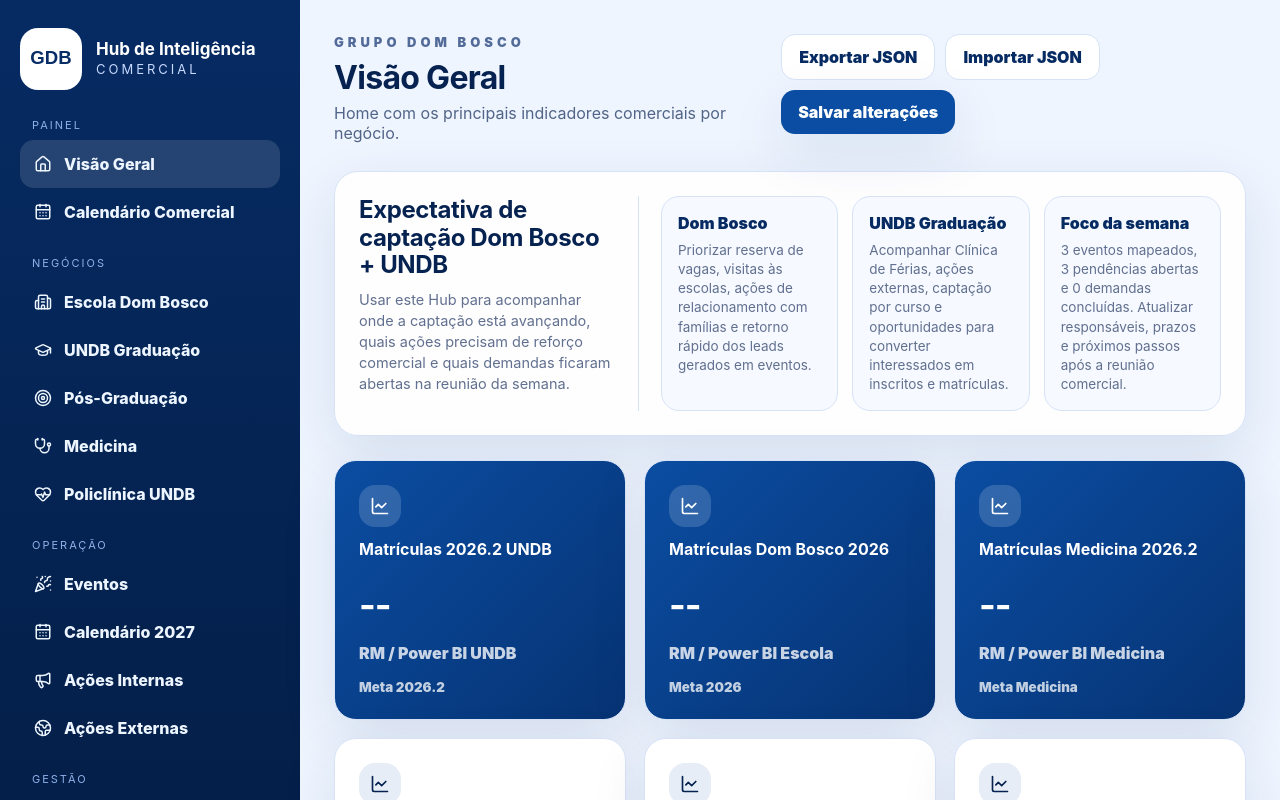
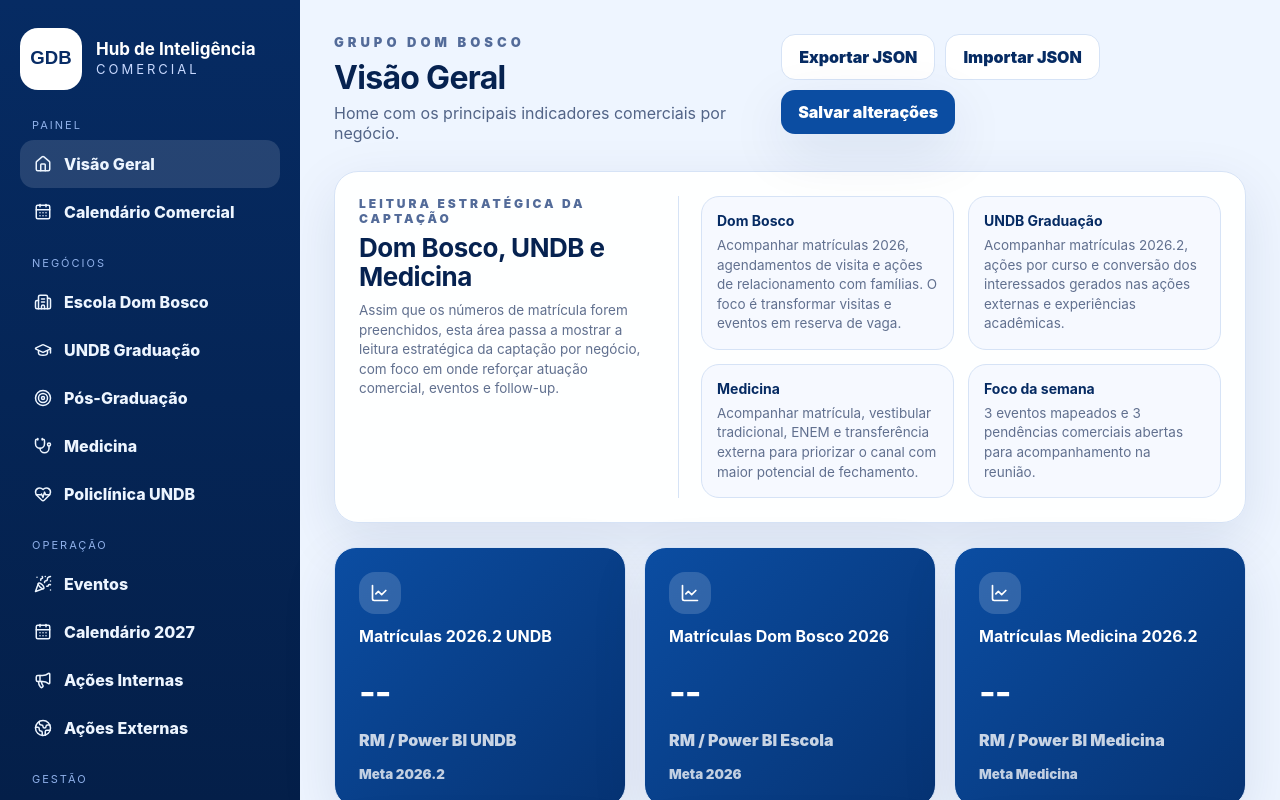
Before and after one commit to rafaellagama59-ship-it/hub-inteligencia-comercial, a React (Vite) app: page / in a window 1280 px wide. Shown: the top 800 px of the page. Built offline with nearby package versions, Linux system fonts and the light colour scheme.

Commit message:
Add files via upload

```diff
--- a/src/main.jsx
+++ b/src/main.jsx
@@ -162,30 +162,92 @@
   return <EditableTable title={title} description="Todos os campos abaixo são editáveis. O status é selecionável." rows={data[section] || []} columns={cols} onChange={(i, k, v) => updateRow(section, i, k, v)} onAdd={() => addRow(section, cols)} onDelete={(i) => deleteRow(section, i)} />;
 }
 
-function Home({ data }) {
+function normalizeMetricValue(value) {
+  if (value === null || value === undefined) return null;
+  const raw = String(value).trim();
+  if (!raw || raw === '--') return null;
+  const cleaned = raw.replace(/\./g, '').replace(',', '.').replace(/[^0-9.-]/g, '');
+  const parsed = Number(cleaned);
+  return Number.isFinite(parsed) ? parsed : null;
+}
+
+function findIndicator(indicators, terms) {
+  return (indicators || []).find((item) => {
+    const title = String(item.title || '').toLowerCase();
+    return terms.every((term) => title.includes(term));
+  });
+}
+
+function metricText(value) {
+  return value === null ? 'número pendente' : `${value.toLocaleString('pt-BR')}`;
+}
+
+function buildStrategicReading(data) {
+  const indicators = data.indicators || [];
+  const db = normalizeMetricValue(findIndicator(indicators, ['dom bosco'])?.value);
+  const undb = normalizeMetricValue(findIndicator(indicators, ['undb'])?.value);
+  const med = normalizeMetricValue(findIndicator(indicators, ['medicina', 'matr'])?.value);
+  const vestibular = normalizeMetricValue(findIndicator(indicators, ['vestibular'])?.value);
+  const enem = normalizeMetricValue(findIndicator(indicators, ['enem'])?.value);
+  const transferencia = normalizeMetricValue(findIndicator(indicators, ['transfer'])?.value);
   const pending = (data.meetings || []).filter((x) => x.status !== 'Concluído').length;
   const events = (data.events || []).length;
-  const done = (data.meetings || []).filter((x) => x.status === 'Concluído').length;
+
+  const hasMainNumbers = [db, undb, med].some((value) => value !== null);
+  const totalMedDemand = [vestibular, enem, transferencia].reduce((sum, value) => sum + (value || 0), 0);
+
+  if (!hasMainNumbers) {
+    return {
+      headline: 'Assim que os números de matrícula forem preenchidos, esta área passa a mostrar a leitura estratégica da captação por negócio, com foco em onde reforçar atuação comercial, eventos e follow-up.',
+      db: 'Acompanhar matrículas 2026, agendamentos de visita e ações de relacionamento com famílias. O foco é transformar visitas e eventos em reserva de vaga.',
+      undb: 'Acompanhar matrículas 2026.2, ações por curso e conversão dos interessados gerados nas ações externas e experiências acadêmicas.',
+      med: 'Acompanhar matrícula, vestibular tradicional, ENEM e transferência externa para priorizar o canal com maior potencial de fechamento.',
+      focus: `${events} eventos mapeados e ${pending} pendências comerciais abertas para acompanhamento na reunião.`
+    };
+  }
+
+  const leader = [
+    ['Dom Bosco', db],
+    ['UNDB Graduação', undb],
+    ['Medicina', med]
+  ].filter(([, value]) => value !== null).sort((a, b) => b[1] - a[1])[0]?.[0];
+
+  return {
+    headline: `Leitura atual: ${leader ? `${leader} concentra o maior volume informado` : 'a base já tem números para leitura'}, com ${metricText(db)} matrículas Dom Bosco, ${metricText(undb)} matrículas UNDB e ${metricText(med)} matrículas Medicina. A prioridade é cruzar esses resultados com ações, eventos e pendências abertas para acelerar fechamento.`,
+    db: `Dom Bosco está com ${metricText(db)} matrículas. Priorizar visitas às escolas, relacionamento com famílias e retorno rápido dos leads gerados em ações internas e eventos.`,
+    undb: `UNDB está com ${metricText(undb)} matrículas 2026.2. Reforçar ações por curso, Clínica de Férias, experiências acadêmicas e follow-up comercial por responsável.`,
+    med: `Medicina está com ${metricText(med)} matrículas e ${totalMedDemand ? totalMedDemand.toLocaleString('pt-BR') : 'demanda ainda pendente'} inscritos/interessados somando vestibular, ENEM e transferência. O foco é separar canal com maior chance de matrícula.`,
+    focus: `${events} eventos mapeados e ${pending} pendências abertas. Usar a reunião comercial para definir responsável, prazo e próxima ação por negócio.`
+  };
+}
+
+function Home({ data }) {
+  const reading = buildStrategicReading(data);
 
   return (
     <>
-      <section className="strategyHero">
-        <div className="strategyIntro">
-          <strong>Expectativa de captação Dom Bosco + UNDB</strong>
-          <p>Usar este Hub para acompanhar onde a captação está avançando, quais ações precisam de reforço comercial e quais demandas ficaram abertas na reunião da semana.</p>
+      <section className="strategicReading">
+        <div className="readingMain">
+          <span>Leitura estratégica da captação</span>
+          <h2>Dom Bosco, UNDB e Medicina</h2>
+          <p>{reading.headline}</p>
         </div>
-        <div className="strategyGrid">
+        <div className="readingGrid">
           <article>
-            <span>Dom Bosco</span>
-            <p>Priorizar reserva de vagas, visitas às escolas, ações de relacionamento com famílias e retorno rápido dos leads gerados em eventos.</p>
+            <strong>Dom Bosco</strong>
+            <p>{reading.db}</p>
           </article>
           <article>
-            <span>UNDB Graduação</span>
-            <p>Acompanhar Clínica de Férias, ações externas, captação por curso e oportunidades para converter interessados em inscritos e matrículas.</p>
+            <strong>UNDB Graduação</strong>
+            <p>{reading.undb}</p>
           </article>
           <article>
-            <span>Foco da semana</span>
-            <p>{events} eventos mapeados, {pending} pendências abertas e {done} demandas concluídas. Atualizar responsáveis, prazos e próximos passos após a reunião comercial.</p>
+            <strong>Medicina</strong>
+            <p>{reading.med}</p>
+          </article>
+          <article>
+            <strong>Foco da semana</strong>
+            <p>{reading.focus}</p>
           </article>
         </div>
       </section>
--- a/src/styles.css
+++ b/src/styles.css
@@ -220,3 +220,63 @@
   .cards { grid-template-columns: 1fr; }
   .topbar h1 { font-size: 28px; }
 }
+
+.strategicReading {
+  background: rgba(255,255,255,.96);
+  border: 1px solid var(--line);
+  border-radius: 24px;
+  padding: 24px;
+  margin-bottom: 24px;
+  box-shadow: var(--shadow);
+  display: grid;
+  grid-template-columns: minmax(320px, .85fr) 1.6fr;
+  gap: 22px;
+}
+.readingMain {
+  border-right: 1px solid var(--line);
+  padding-right: 22px;
+}
+.readingMain span {
+  display: block;
+  text-transform: uppercase;
+  letter-spacing: 3px;
+  font-weight: 900;
+  color: #536b99;
+  font-size: 12px;
+  margin-bottom: 8px;
+}
+.readingMain h2 {
+  margin: 0 0 10px;
+  font-size: 26px;
+  line-height: 1.1;
+  letter-spacing: -.5px;
+}
+.readingMain p,
+.readingGrid p {
+  margin: 0;
+  color: var(--muted);
+  font-size: 13.5px;
+  line-height: 1.45;
+}
+.readingGrid {
+  display: grid;
+  grid-template-columns: repeat(2, minmax(0, 1fr));
+  gap: 14px;
+}
+.readingGrid article {
+  background: #f6f9ff;
+  border: 1px solid var(--line);
+  border-radius: 18px;
+  padding: 15px;
+}
+.readingGrid strong {
+  display: block;
+  color: var(--blue);
+  font-size: 14px;
+  margin-bottom: 7px;
+}
+@media(max-width: 980px) {
+  .strategicReading { grid-template-columns: 1fr; }
+  .readingMain { border-right: 0; border-bottom: 1px solid var(--line); padding-right: 0; padding-bottom: 16px; }
+  .readingGrid { grid-template-columns: 1fr; }
+}
```
